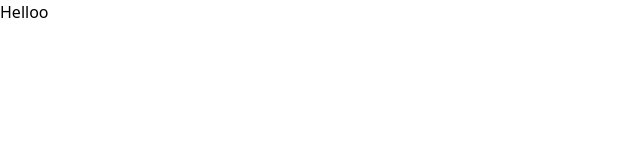
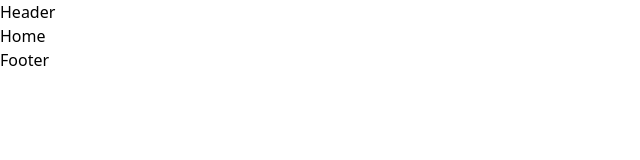
Before and after one commit to salmanulfarispk/MovieApp_Redux-Toolkit, a React (Vite) app: page / in a window 1280 px wide. Shown: the top 160 px of the page, without its empty margins (0-640 px from the left). Built offline with nearby package versions, Linux system fonts and the light colour scheme.

Commit message:
setup Routes

```diff
--- a/package.json
+++ b/package.json
@@ -11,6 +11,7 @@
   },
   "dependencies": {
     "@reduxjs/toolkit": "^2.2.5",
+    "axios": "^1.7.2",
     "react": "^18.2.0",
     "react-dom": "^18.2.0",
     "react-redux": "^9.1.2",
--- a/src/App.jsx
+++ b/src/App.jsx
@@ -1,15 +1,25 @@
-
+// omdb_api="http://www.omdbapi.com/?i=tt3896198&apikey=d460d370"
+import React from "react"
+import { Routes,Route} from "react-router-dom"
+import Footer from "./components/Footer"
+import Header from "./components/Header"
+import Home from "./components/Home"
+import MovieDetail from "./components/MovieDetail"
+import PageNotFound from "./components/PageNotFound"
 
 function App() {
+  return (
 
+    <div className="">
+        <Header/>
+       <Routes>
+        <Route path="/" exact Component={Home} />
+        <Route path="/movie/:omdbID" Component={MovieDetail} />
+        <Route path="*" Component={PageNotFound}/>
+       </Routes>
+       <Footer/>
 
-
-  return (
-    <>
-
-      <h1 className="">Helloo</h1>
-
-    </>
+    </div>
 
   )
 }
--- /dev/null
+++ b/src/common/apis/MovieApi.jsx
@@ -0,0 +1,6 @@
+import axios from "axios"
+
+
+export default axios.create({
+    baseURL: "https://www.omdbapi.com",
+});
--- /dev/null
+++ b/src/common/apis/MovieApiKey.jsx
@@ -0,0 +1 @@
+export const APIkey="d460d370"
```
Also changed, not shown: 1 other file (tests, documents, lock files or other folders).
